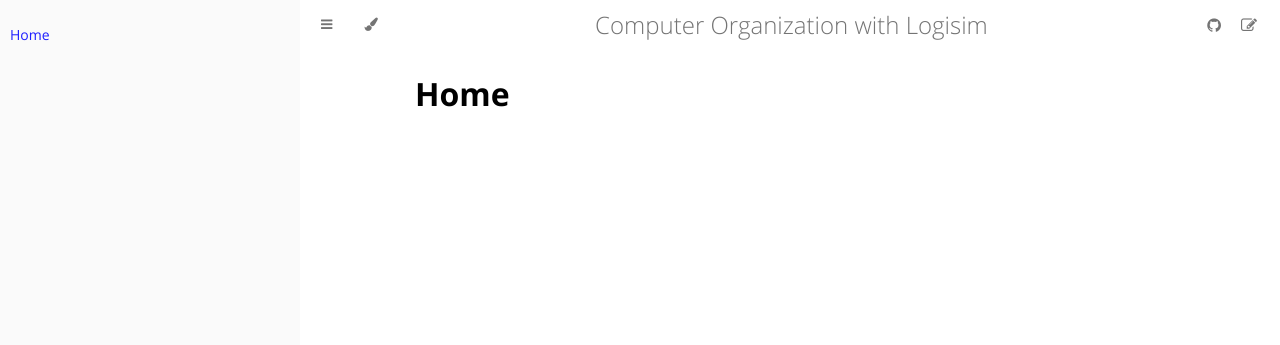
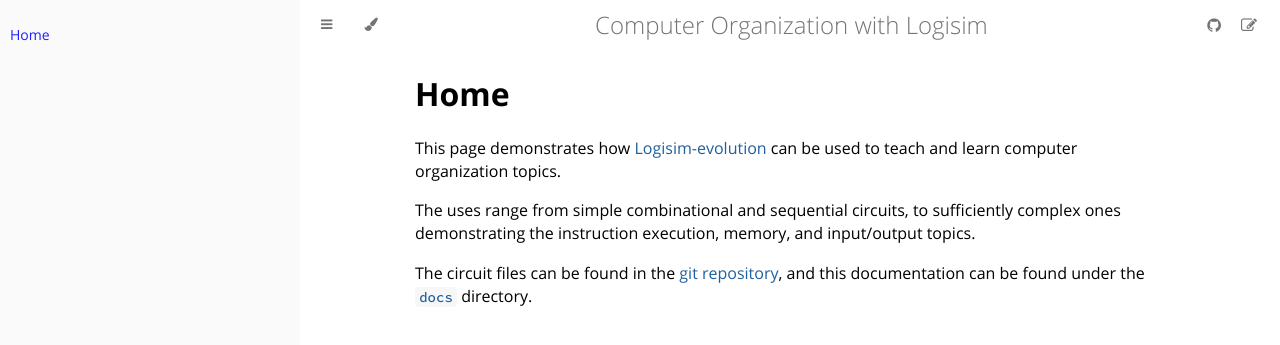
Before and after one commit to mkayaalp/computer-organization-logisim, a Jekyll site: the page built from docs/index.md, in a window 1280 px wide. Shown: the top 345 px of the page. Built offline with Jekyll 4.4.1, drawn with Linux system fonts in a browser that asks for light colours.

Commit message:
Add Home page

```diff
--- a/docs/index.md
+++ b/docs/index.md
@@ -2,3 +2,14 @@
 title: Home
 layout: default
 ---
+This page demonstrates how [Logisim-evolution](https://github.com/logisim-evolution/logisim-evolution)
+can be used to teach and learn computer organization topics.
+
+The uses range from simple combinational and sequential circuits,
+to sufficiently complex ones demonstrating the instruction execution,
+memory, and input/output topics.
+
+The circuit files can be found in the
+[git repository](https://github.com/mkayaalp/computer-architecture-logisim),
+and this documentation can be found under the
+[`docs`](https://github.com/mkayaalp/computer-architecture-logisim/tree/master/docs) directory.
```
